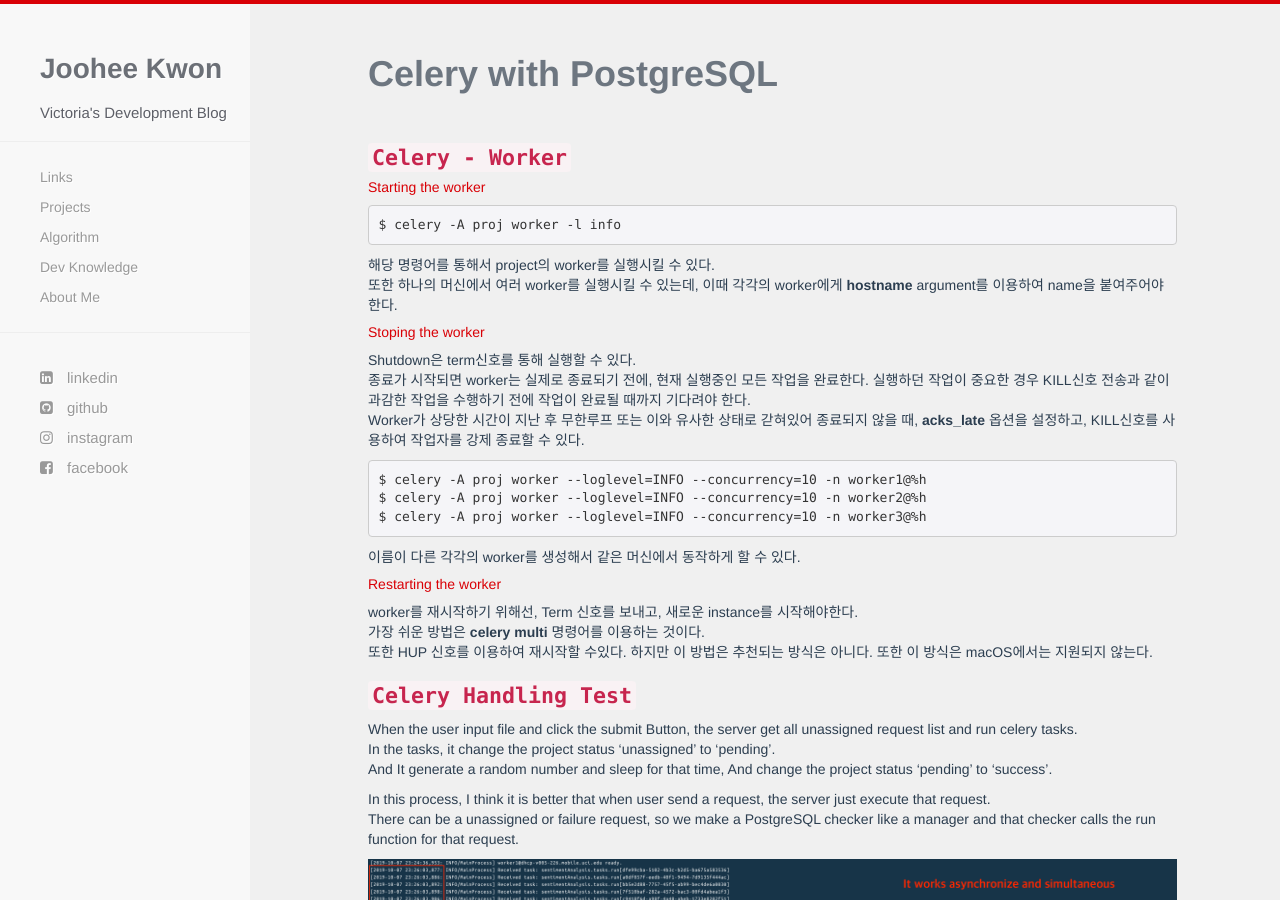
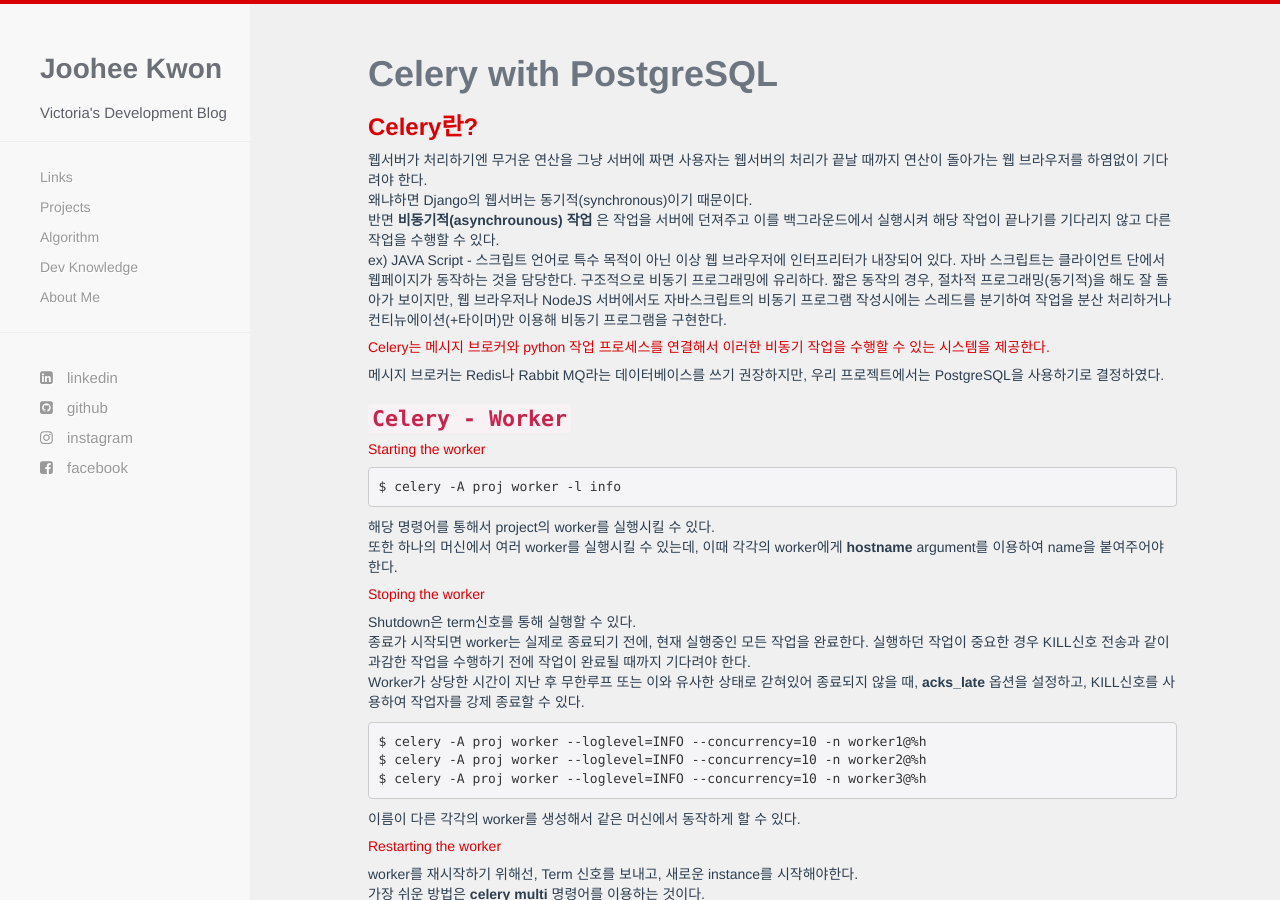
Before and after one commit to victoriagjh/victoriagjh.github.io, a Jekyll site: the page built from developKnowledge/2019-10-07-Celery.markdown, in a window 1280 px wide and 900 px high. Built offline with Jekyll 4.4.1, drawn with Linux system fonts in a browser that asks for light colours; nearby versions of some CDN libraries.

Commit message:
Update 2019-10-07-Celery.markdown

```diff
--- a/developKnowledge/2019-10-07-Celery.markdown
+++ b/developKnowledge/2019-10-07-Celery.markdown
@@ -6,7 +6,16 @@ categories: [devKnowledge]
 resource: true
 ---
 # Celery with PostgreSQL
-<br>
+
+### Celery란?
+웹서버가 처리하기엔 무거운 연산을 그냥 서버에 짜면 사용자는 웹서버의 처리가 끝날 때까지 연산이 돌아가는 웹 브라우저를 하염없이 기다려야 한다. <br>
+왜냐하면 Django의 웹서버는 동기적(synchronous)이기 때문이다. <br>
+반면 **비동기적(asynchrounous) 작업** 은 작업을 서버에 던져주고 이를 백그라운드에서 실행시켜 해당 작업이 끝나기를 기다리지 않고 다른 작업을 수행할 수 있다. <br>
+ex) JAVA Script - 스크립트 언어로 특수 목적이 아닌 이상 웹 브라우저에 인터프리터가 내장되어 있다. 자바 스크립트는 클라이언트 단에서 웹페이지가 동작하는 것을 담당한다. 구조적으로 비동기 프로그래밍에 유리하다.
+짧은 동작의 경우, 절차적 프로그래밍(동기적)을 해도 잘 돌아가 보이지만, 웹 브라우저나 NodeJS 서버에서도 자바스크립트의 비동기 프로그램 작성시에는 스레드를 분기하여 작업을 분산 처리하거나 컨티뉴에이션(+타이머)만 이용해 비동기 프로그램을 구현한다.
+##### Celery는 메시지 브로커와 python 작업 프로세스를 연결해서 이러한 비동기 작업을 수행할 수 있는 시스템을 제공한다.
+메시지 브로커는 Redis나 Rabbit MQ라는 데이터베이스를 쓰기 권장하지만, 우리 프로젝트에서는 PostgreSQL을 사용하기로 결정하였다.
+
 
 ### `Celery - Worker`
 ##### Starting the worker
```
